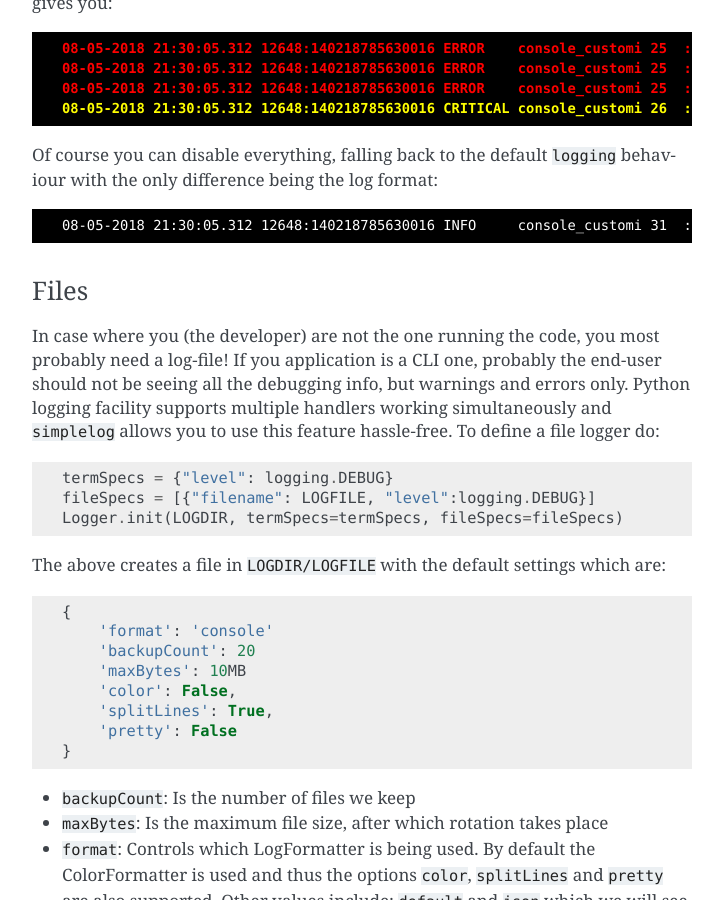
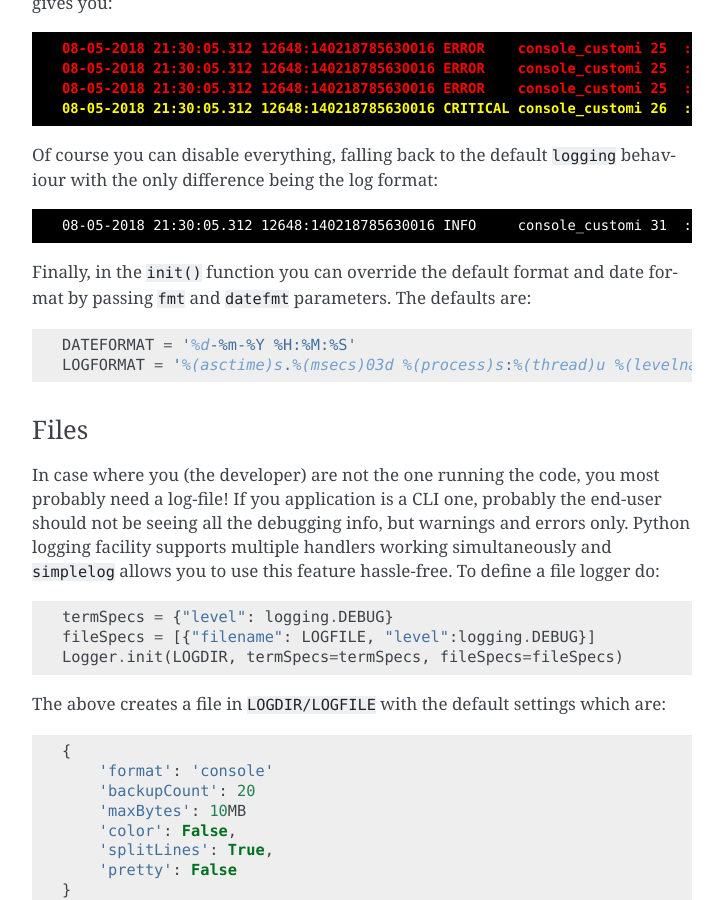
Before and after one commit to urban-1/lazylog, a Sphinx documentation site: the page built from docs/source/README.rst, in a window 1280 px wide and 900 px high, scrolled down 2339 px. Shown: the whole window, without its empty margins (388-1111 px from the left). Built offline with Sphinx 7.4.7, drawn with Linux system fonts in a browser that asks for light colours; the version number could not be read and is left out; some of the changed text lies outside the part shown.

Commit message:
[docs] README looks ok now

```diff
--- a/docs/source/README.rst
+++ b/docs/source/README.rst
@@ -144,6 +144,15 @@ Of course you can disable everything, falling back to the default
    <pre style="color:white; background-color:black"><code style="color:white; background-color:black">08-05-2018 21:30:05.312 12648:140218785630016 INFO     console_customi 31  : Boooriiiing
    </code></pre>
 
+Finally, in the ``init()`` function you can override the default format
+and date format by passing ``fmt`` and ``datefmt`` parameters. The
+defaults are:
+
+::
+
+    DATEFORMAT = '%d-%m-%Y %H:%M:%S'
+    LOGFORMAT = '%(asctime)s.%(msecs)03d %(process)s:%(thread)u %(levelname)-8s %(module)15.15s %(lineno)-4s: %(message)s'
+
 Files
 ~~~~~
 
@@ -234,7 +243,7 @@ The following ways of logging are supported:
     logging.debug({"what": "dict-based logging"}, extra={"user": "asd32"})
     logging.info(["anything", "json", "serializable", "see OBJECT"], extra={"foo":"bar"})
 
-and the results will be:
+and the results will be (each one in a single line in the logfile):
 
 ::
 
```
Also changed, not shown: README.md (+9 -1 lines).
